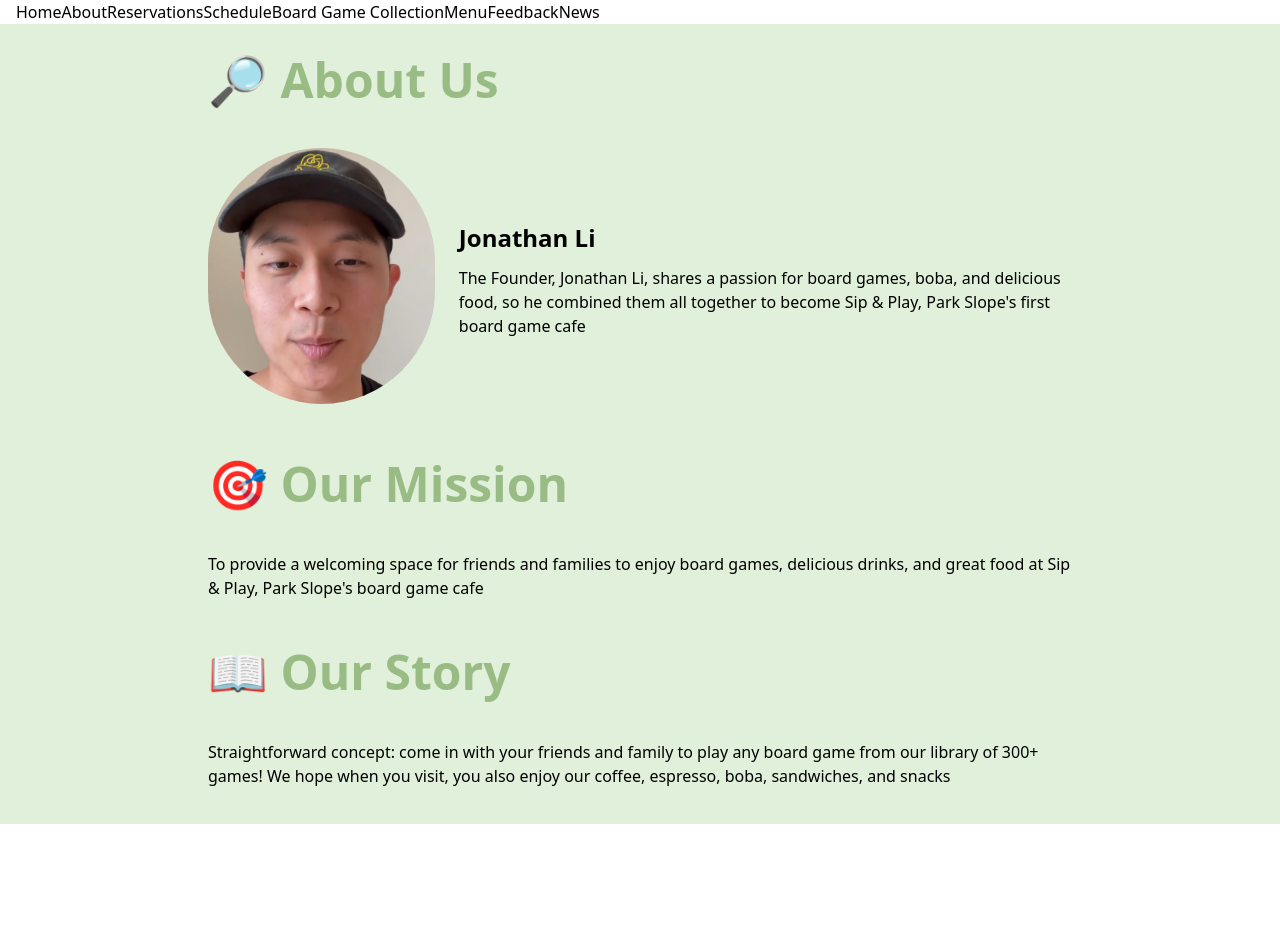
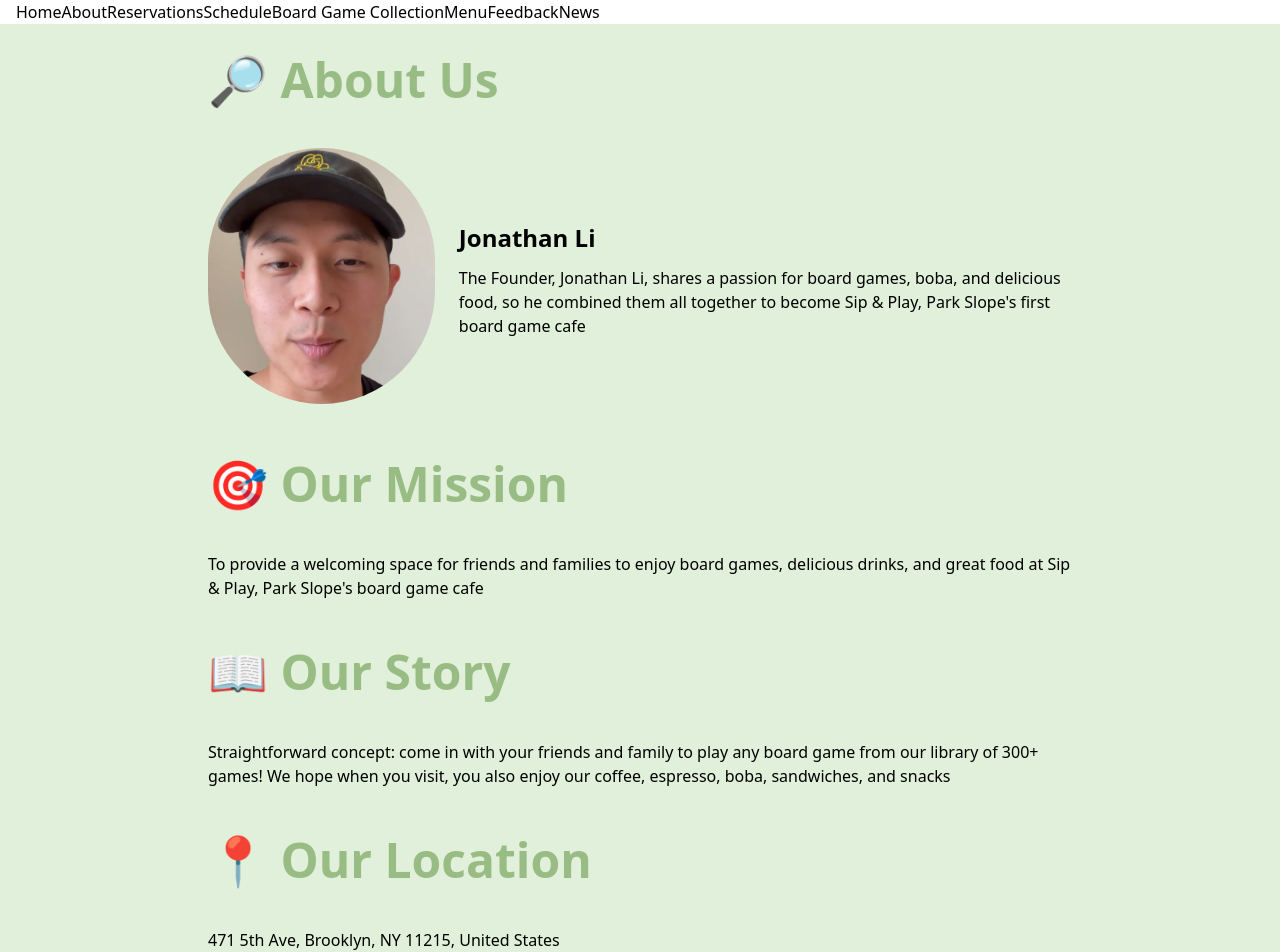
Before and after one commit to toluwanimi1/HackathonTeamDex, a React (Create React App) app: page /about in a window 1280 px wide. Shown: the top 952 px of the page. Before the commit the page ends 824 px from the top, so only its background shows below. Built offline with nearby package versions, Linux system fonts and the light colour scheme.

Commit message:
added location to about section

```diff
--- a/package.json
+++ b/package.json
@@ -3,6 +3,7 @@
   "version": "0.1.0",
   "private": true,
   "dependencies": {
+    "@react-google-maps/api": "^2.19.3",
     "@react-three/fiber": "^8.16.8",
     "@testing-library/jest-dom": "^5.17.0",
     "@testing-library/react": "^13.4.0",
--- a/src/pages/About.js
+++ b/src/pages/About.js
@@ -3,7 +3,6 @@ import Owner from "../pictures/Owner.png";
 
 const About = () => {
   const lightGreenColor = { color: "#99BC85" };
-  const lighterGreenColor = { color: "#BFD8AF" };
 
   return (
     <div style={{backgroundColor: "#E1F0DA"}} className="min-h-screen py-8">
@@ -37,6 +36,11 @@ const About = () => {
             We hope when you visit, you also enjoy our coffee, espresso, boba, sandwiches, and snacks</p>
         </section>
 
+        <section>
+          {/* Maybe a section for Our Location? */}
+          <h2 style={lightGreenColor} className="text-5xl font-bold mb-11">📍 Our Location</h2>
+          <p classNae="text-black">471 5th Ave, Brooklyn, NY 11215, United States</p>
+        </section>
       </div>
     </div>
 
```
Also changed, not shown: 1 other file (tests, documents, lock files or other folders).
